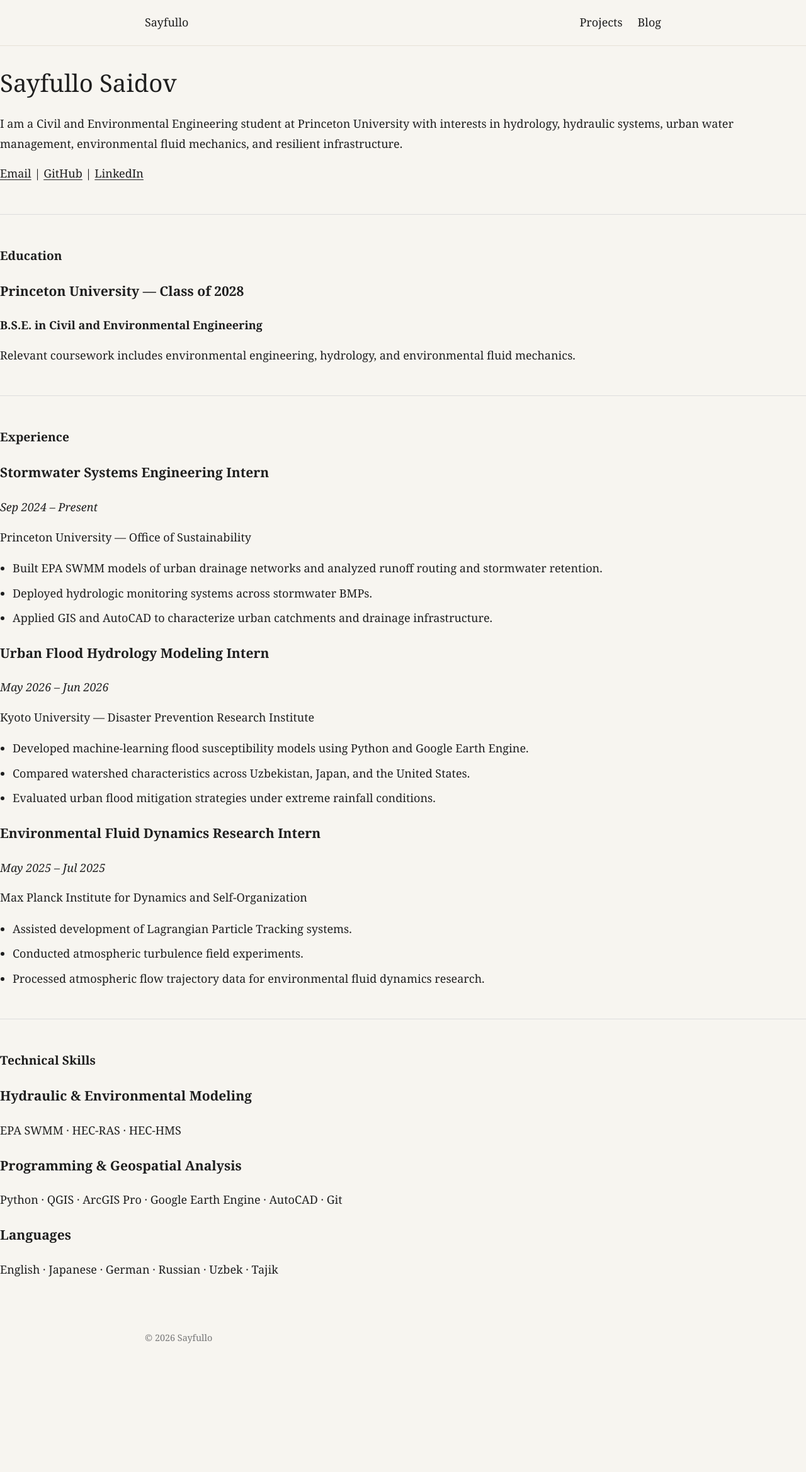
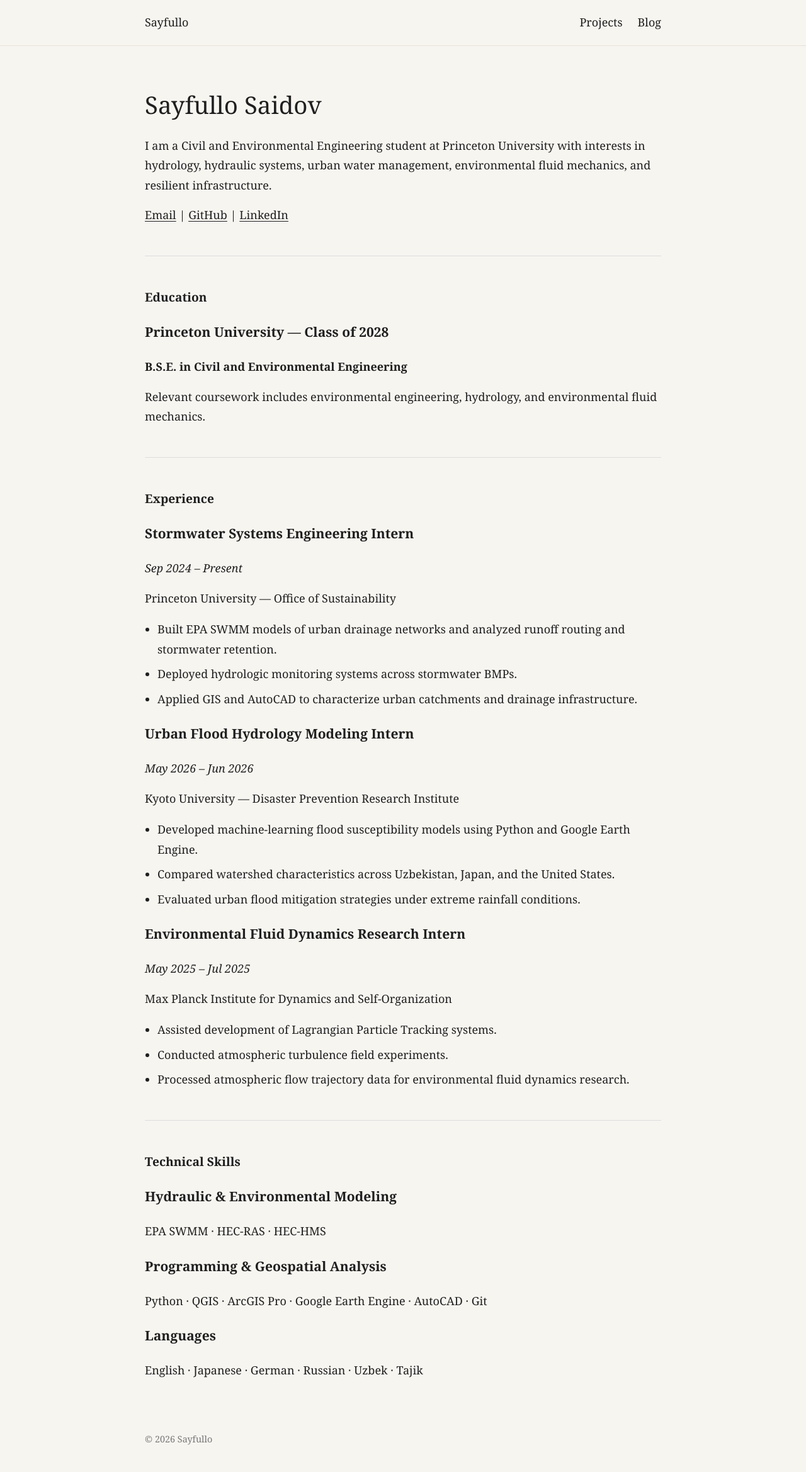
Before and after one commit to sayfullo22/sayfullo22, a Jekyll site: the page built from index.md, in a window 1280 px wide. Shown: the whole page at 63% size. Built offline with Jekyll 4.4.1, drawn with Linux system fonts in a browser that asks for light colours; before the commit the page ends 2178 px from its top, so only the background shows below that.

Commit message:
Update default.html

```diff
--- a/_layouts/default.html
+++ b/_layouts/default.html
@@ -10,19 +10,21 @@
 
 <nav class="nav">
     <div class="nav-inner">
-    <a href="{{ '/' | relative_url }}" class="logo">Sayfullo</a>
+        <a href="{{ '/' | relative_url }}">Sayfullo</a>
 
         <div class="nav-links">
-      <a href="{{ '/projects/' | relative_url }}">Projects</a>
-      <a href="{{ '/blog/' | relative_url }}">Blog</a>
+            <a href="{{ '/projects.html' | relative_url }}">Projects</a>
+            <a href="{{ '/blog.html' | relative_url }}">Blog</a>
         </div>
     </div>
 </nav>
 
+<main>
     {{ content }}
+</main>
 
 <footer>
-  <p>© 2026 Sayfullo</p>
+    © 2026 Sayfullo
 </footer>
 
 </body>
```
Lines whose indentation alone changed are shown as unchanged.
